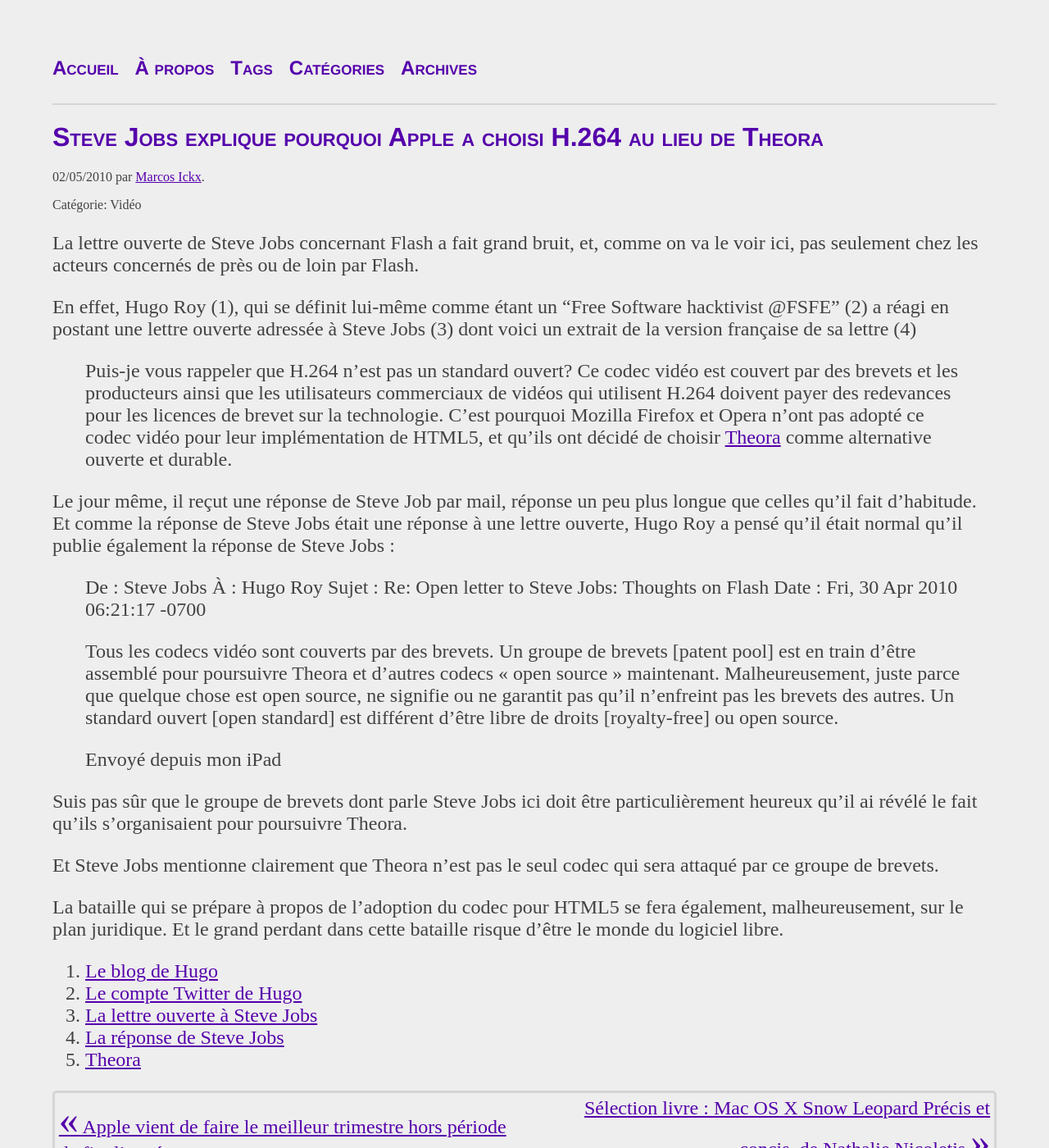
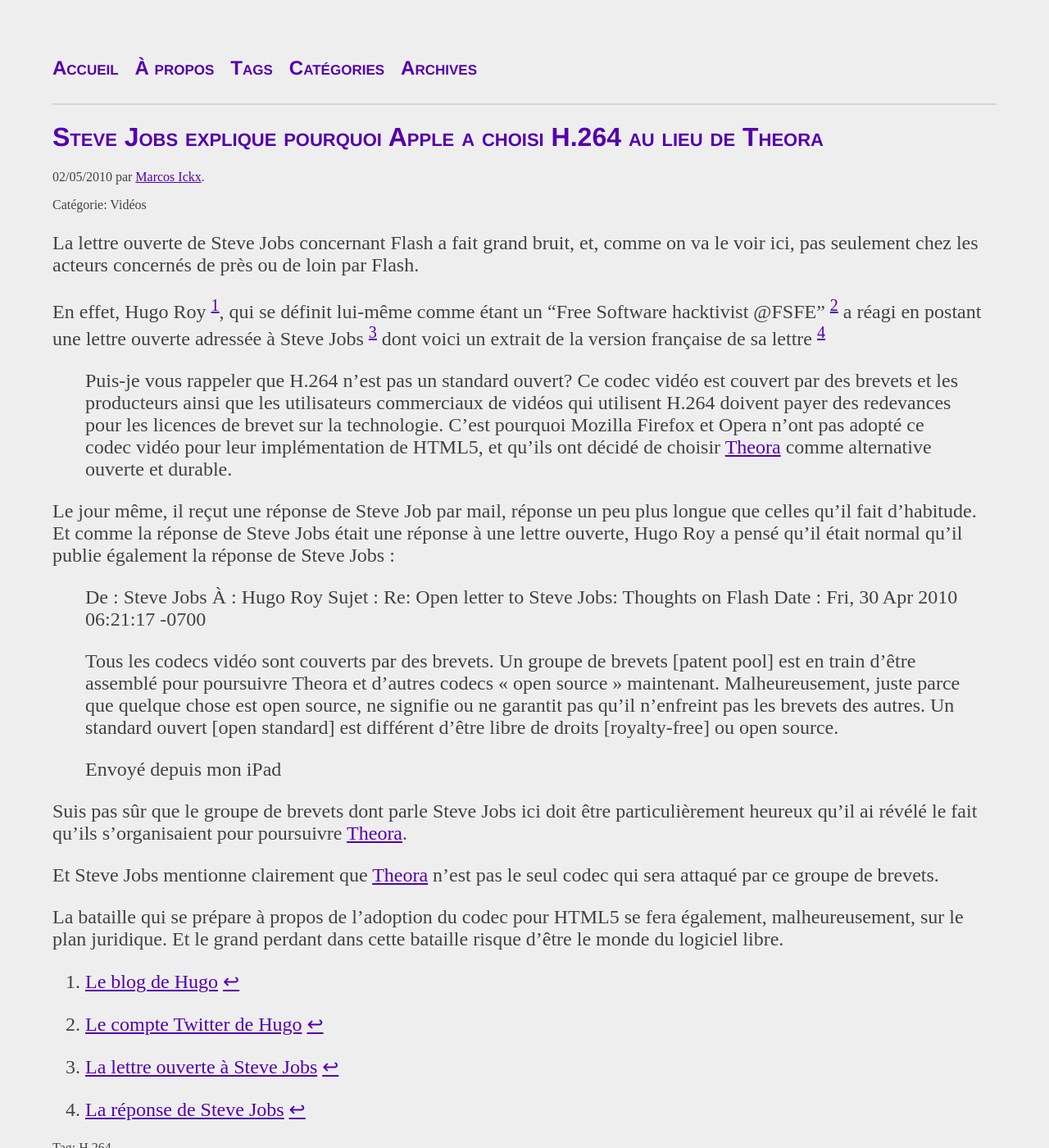
Before and after one commit to MarcosIckx/PreviewMarcosxNet, a Jekyll site: the page built from _posts/2010/2010-05-02-steve-jobs-explique-pourquoi-apple-a-choisi-h-264-au-lieu-de-theora.md, in a window 1280 px wide and 1400 px high. Shown: the whole window at 82% size. Built offline with Jekyll 4.4.1, drawn with Linux system fonts in a browser that asks for light colours; some of the changed lines change nothing that is shown.

Commit message:
Update 2010-05-02-steve-jobs-explique-pourquoi-apple-a-choisi-h-264-au-lieu-de-theora.md

```diff
--- a/_posts/2010/2010-05-02-steve-jobs-explique-pourquoi-apple-a-choisi-h-264-au-lieu-de-theora.md
+++ b/_posts/2010/2010-05-02-steve-jobs-explique-pourquoi-apple-a-choisi-h-264-au-lieu-de-theora.md
@@ -1,12 +1,13 @@
 ---
 date: 2010-05-02
-category: Vidéo
+category: Vidéos
+tags: ["H.264"]
 title: Steve Jobs explique pourquoi Apple a choisi H.264 au lieu de Theora
 ---
 La lettre ouverte de Steve Jobs concernant Flash a fait grand bruit, et, comme on va le voir ici, pas seulement chez les acteurs concernés de près ou de loin par Flash.
 
-En effet, Hugo Roy (1), qui se définit lui-même comme étant un “Free Software hacktivist @FSFE” (2)
-a réagi en postant une lettre ouverte adressée à Steve Jobs (3) dont voici un extrait de la version française de sa lettre (4)
+En effet, Hugo Roy [^note1], qui se définit lui-même comme étant un “Free Software hacktivist @FSFE” [^note2]
+a réagi en postant une lettre ouverte adressée à Steve Jobs [^note3] dont voici un extrait de la version française de sa lettre [^note4]
 
 > Puis-je vous rappeler que H.264 n’est pas un standard ouvert? Ce codec vidéo est couvert par des brevets et les producteurs ainsi que les utilisateurs commerciaux de vidéos qui utilisent H.264 doivent payer des redevances pour les licences de brevet sur la technologie. C’est pourquoi Mozilla Firefox et Opera n’ont pas adopté ce codec vidéo pour leur implémentation de HTML5, et qu’ils ont décidé de choisir [Theora] comme alternative ouverte et durable.
 
@@ -22,17 +23,17 @@
 >
 > Envoyé depuis mon iPad
 
-Suis pas sûr que le groupe de brevets dont parle Steve Jobs ici doit être particulièrement heureux qu’il ai révélé le fait qu’ils s’organisaient pour poursuivre Theora.
+Suis pas sûr que le groupe de brevets dont parle Steve Jobs ici doit être particulièrement heureux qu’il ai révélé le fait qu’ils s’organisaient pour poursuivre [Theora].
 
-Et Steve Jobs mentionne clairement que Theora n’est pas le seul codec qui sera attaqué par ce groupe de brevets.
+Et Steve Jobs mentionne clairement que [Theora] n’est pas le seul codec qui sera attaqué par ce groupe de brevets.
 
 La bataille qui se prépare à propos de l’adoption du codec pour HTML5 se fera également, malheureusement, sur le plan juridique. Et le grand perdant dans cette bataille risque d’être le monde du logiciel libre.
 
-1. [Le blog de Hugo][Blog]
-2. [Le compte Twitter de Hugo][Twitter]
-3. [La lettre ouverte à Steve Jobs][Lettre]
-4. [La réponse de Steve Jobs][Réponse]
-5. [Theora]
+[^note1]: [Le blog de Hugo][Blog]
+[^note2]: [Le compte Twitter de Hugo][Twitter]
+[^note3]: [La lettre ouverte à Steve Jobs][Lettre]
+[^note4]: [La réponse de Steve Jobs][Réponse]
+
 
 [Blog]: https://web.archive.org/web/20210617202133/http://blogs.fsfe.org/hugo/
 [Twitter]: https://web.archive.org/web/20210617202133/http://twitter.com/hugojroy
```
